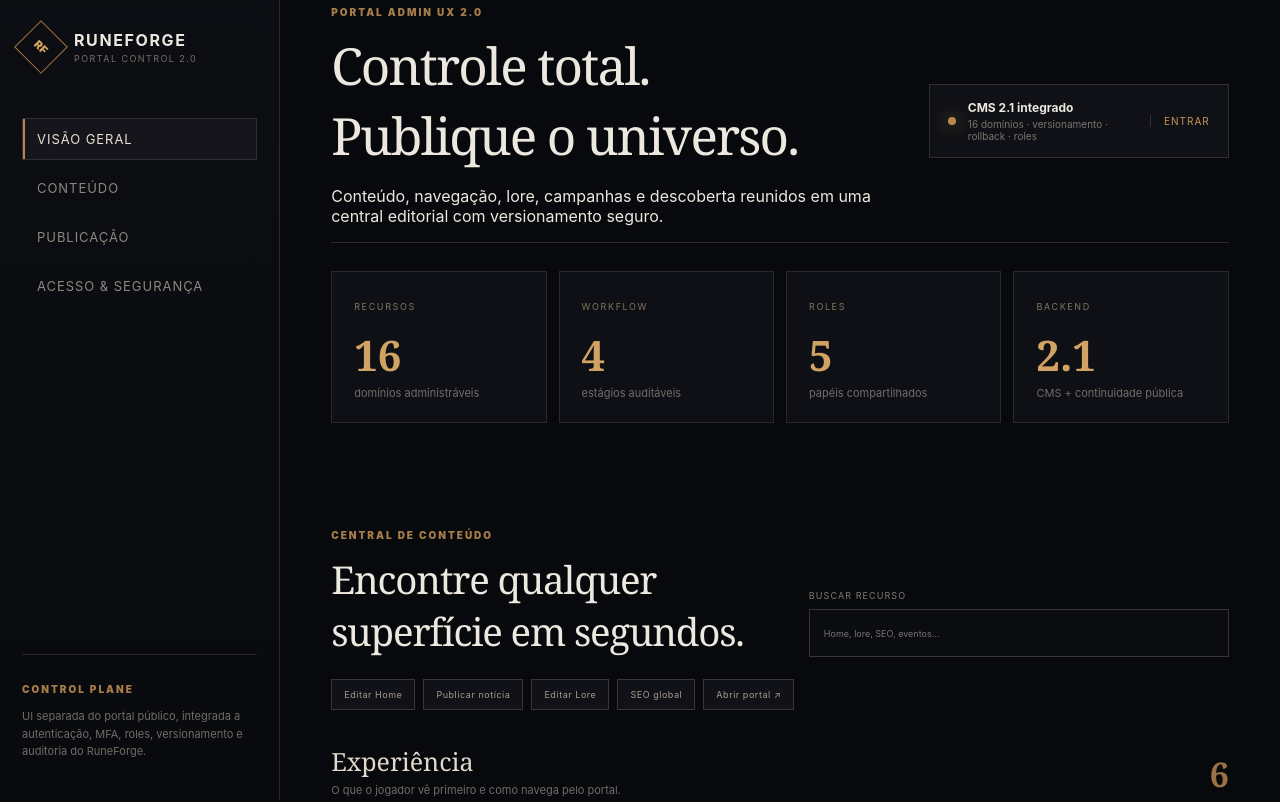
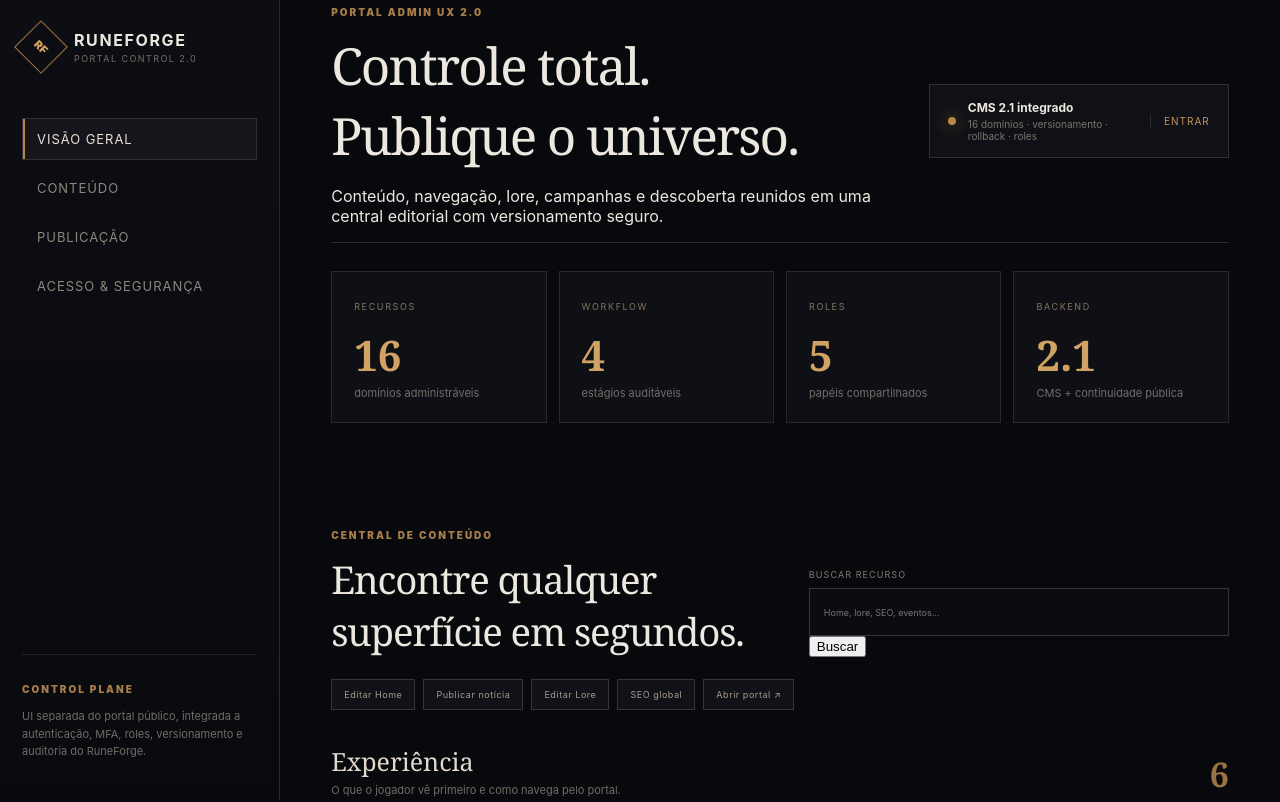
Before and after one commit to EntropiaEKaos/SiteRuneForged, a Next.js app: page /admin in a window 1280 px wide. Shown: the top 802 px of the page. Built offline with nearby package versions, Linux system fonts and the light colour scheme; no server answers.

Commit message:
Make Admin resource search progressive and server rendered

```diff
--- a/src/app/admin/AdminResourceDirectory.tsx
+++ b/src/app/admin/AdminResourceDirectory.tsx
@@ -1,6 +1,3 @@
-"use client";
-
-import { useMemo, useState } from "react";
 import type { PortalResourceDefinition, PortalResourceKey } from "@/lib/cms/content-model";
 import styles from "./admin.module.css";
 import ux from "./AdminResourceDirectory.module.css";
@@ -14,17 +11,29 @@ const groups: Array<{ key: GroupKey; label: string; description: string; resourc
   { key: "operations", label: "Operação", description: "Mídia e metadados de descoberta do portal.", resources: ["media", "seo"] },
 ];
 
-export default function AdminResourceDirectory({ resources }: { resources: PortalResourceDefinition[] }) {
-  const [query, setQuery] = useState("");
+export default function AdminResourceDirectory({ resources, query = "" }: { resources: PortalResourceDefinition[]; query?: string }) {
   const normalized = query.trim().toLocaleLowerCase("pt-BR");
-  const byKey = useMemo(() => new Map(resources.map((resource) => [resource.key, resource])), [resources]);
-  const visibleGroups = groups.map((group) => ({ ...group, items: group.resources.map((key) => byKey.get(key)).filter((resource): resource is PortalResourceDefinition => Boolean(resource)).filter((resource) => !normalized || `${resource.label} ${resource.description} ${resource.key}`.toLocaleLowerCase("pt-BR").includes(normalized)) })).filter((group) => group.items.length > 0);
+  const byKey = new Map(resources.map((resource) => [resource.key, resource]));
+  const visibleGroups = groups.map((group) => ({
+    ...group,
+    items: group.resources
+      .map((key) => byKey.get(key))
+      .filter((resource): resource is PortalResourceDefinition => Boolean(resource))
+      .filter((resource) => !normalized || `${resource.label} ${resource.description} ${resource.key}`.toLocaleLowerCase("pt-BR").includes(normalized)),
+  })).filter((group) => group.items.length > 0);
 
   return (
     <section className={ux.directory} aria-label="Diretório de conteúdo">
       <div className={ux.directoryToolbar}>
         <div><span className={styles.kicker}>CENTRAL DE CONTEÚDO</span><h2>Encontre qualquer superfície em segundos.</h2></div>
-        <label className={ux.resourceSearch}><span>Buscar recurso</span><input value={query} onInput={(event) => setQuery(event.currentTarget.value)} placeholder="Home, lore, SEO, eventos…" /></label>
+        <form className={ux.resourceSearch} method="get" action="/admin" role="search">
+          <label htmlFor="admin-resource-search">Buscar recurso</label>
+          <div className={ux.searchRow}>
+            <input id="admin-resource-search" name="q" defaultValue={query} placeholder="Home, lore, SEO, eventos…" />
+            <button type="submit">Buscar</button>
+            {normalized ? <a href="/admin#content">Limpar</a> : null}
+          </div>
+        </form>
       </div>
       <div className={ux.quickLinks}><a href="/admin/home">Editar Home</a><a href="/admin/news">Publicar notícia</a><a href="/admin/lore">Editar Lore</a><a href="/admin/seo">SEO global</a><a href="/" target="_blank" rel="noreferrer">Abrir portal ↗</a></div>
       {visibleGroups.length ? visibleGroups.map((group) => (
```
